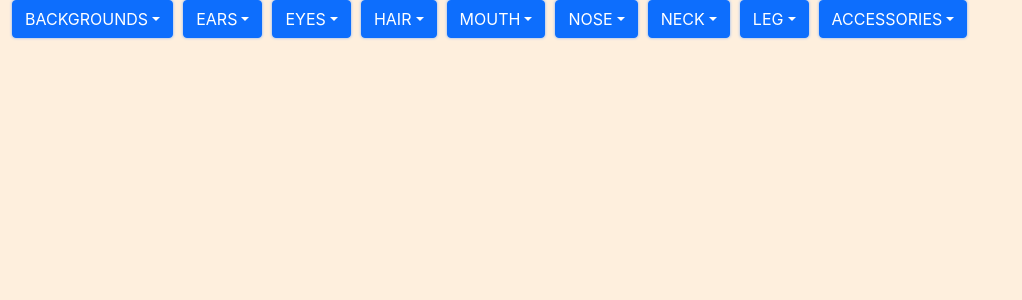
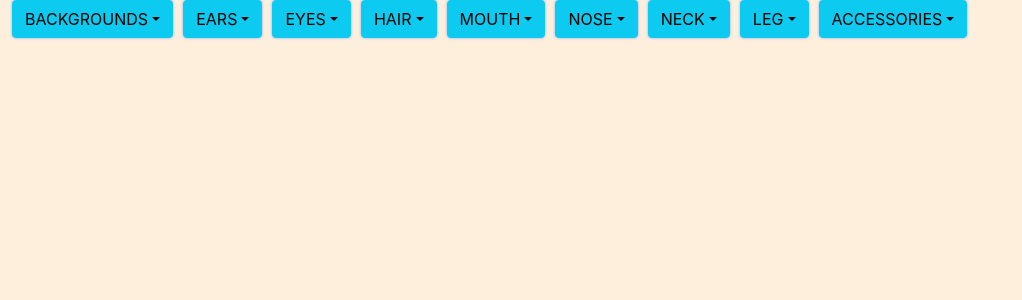
Before and after one commit to abmdev86/alpaca-image-generator, a React (Create React App) app: page / in a window 1280 px wide. Shown: the top 300 px of the page, without its empty margins (0-1022 px from the left). Built offline with nearby package versions, Linux system fonts and the light colour scheme.

Commit message:
Update CategoryDropDown.js
removes object.map from improper places.

```diff
--- a/src/components/CategoryDropDown.js
+++ b/src/components/CategoryDropDown.js
@@ -17,10 +17,7 @@ function CategoryDropDown(props) {
   useEffect(() => {
     try {
       if (styles.length !== 0) return;
-
-      Object.values(props.category.styles).map((item) => {
-        setStyles(item);
-      });
+      setStyles(props.category.styles);
     } catch (error) {
       //TODO: add a logger
       console.error(error);
@@ -36,7 +33,14 @@ function CategoryDropDown(props) {
   function Activate() {
     setIsActive(true);
   }
-
+  const dropDownItems = styles[0].map((style) => {
+    style.id = GetGeneratedUUID();
+    return (
+      <DropdownItem className="style-button" key={style.id} eventKey={style.id}>
+        {style.name}
+      </DropdownItem>
+    );
+  });
   return (
     <ButtonGroup>
       <DropdownButton
@@ -44,17 +48,10 @@ function CategoryDropDown(props) {
         title={props.category.name.toUpperCase()}
         id="bg-nested-dropdown"
         onClick={Activate}
+        className={props.className}
+        variant="info"
       >
-        {styles[0].map(
-          (style) => (
-            (style.id = GetGeneratedUUID()),
-            (
-              <DropdownItem key={style.id} eventKey={style.id}>
-                {style.name}
-              </DropdownItem>
-            )
-          )
-        )}
+        {dropDownItems}
       </DropdownButton>
     </ButtonGroup>
   );
```
